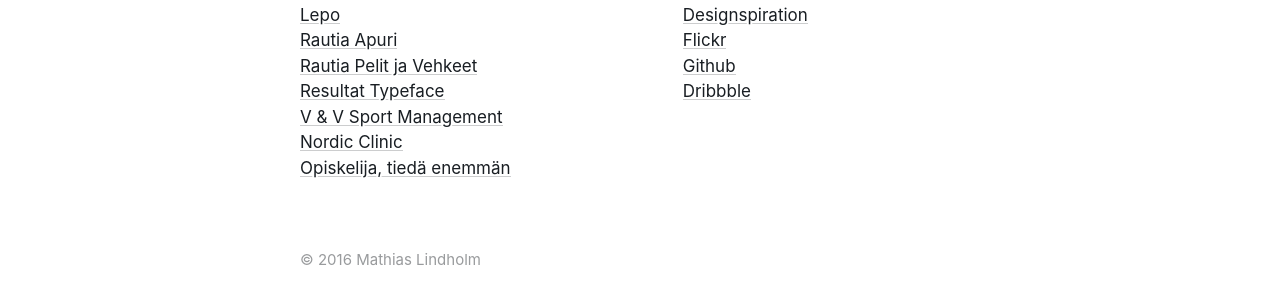
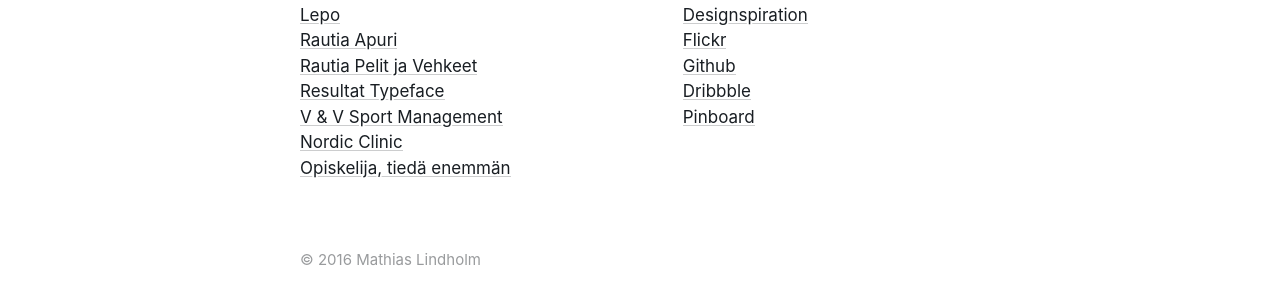
Before and after one commit to mlindholm/homepage, a Jekyll site: the page built from index.md, in a window 1280 px wide. Shown: the part 977-1276 px from the top of the page. Built offline with Jekyll 4.4.1, drawn with Linux system fonts in a browser that asks for light colours; nearby versions of some CDN libraries.

Commit message:
Add pinboard link to subnav

```diff
--- a/_includes/sub-navigation.html
+++ b/_includes/sub-navigation.html
@@ -23,6 +23,7 @@
       <li><a href="http://flickr.com/photos/matu187/">Flickr</a></li>
       <li><a href="https://github.com/mlindholm">Github</a></li>
       <li><a href="https://dribbble.com/thisismatu">Dribbble</a></li>
+      <li><a href="https://pinboard.in/u:mlindholm/">Pinboard</a></li>
     </ul>
   </div>
 </div>
```
